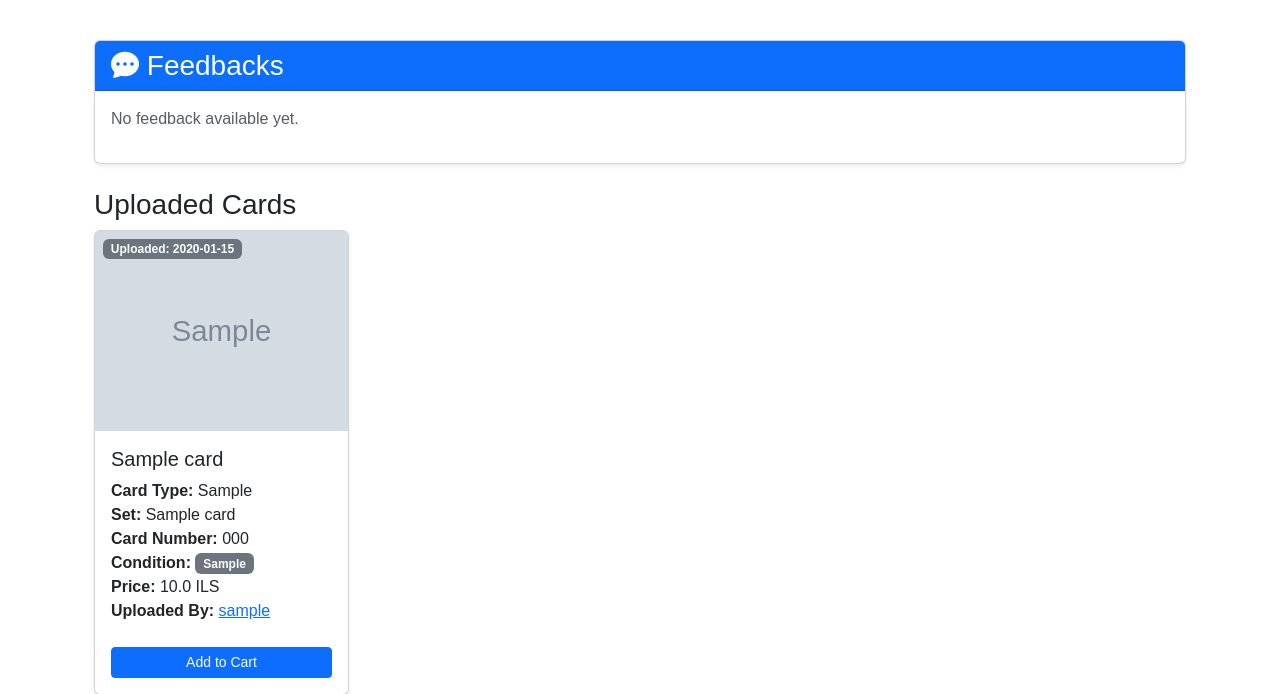
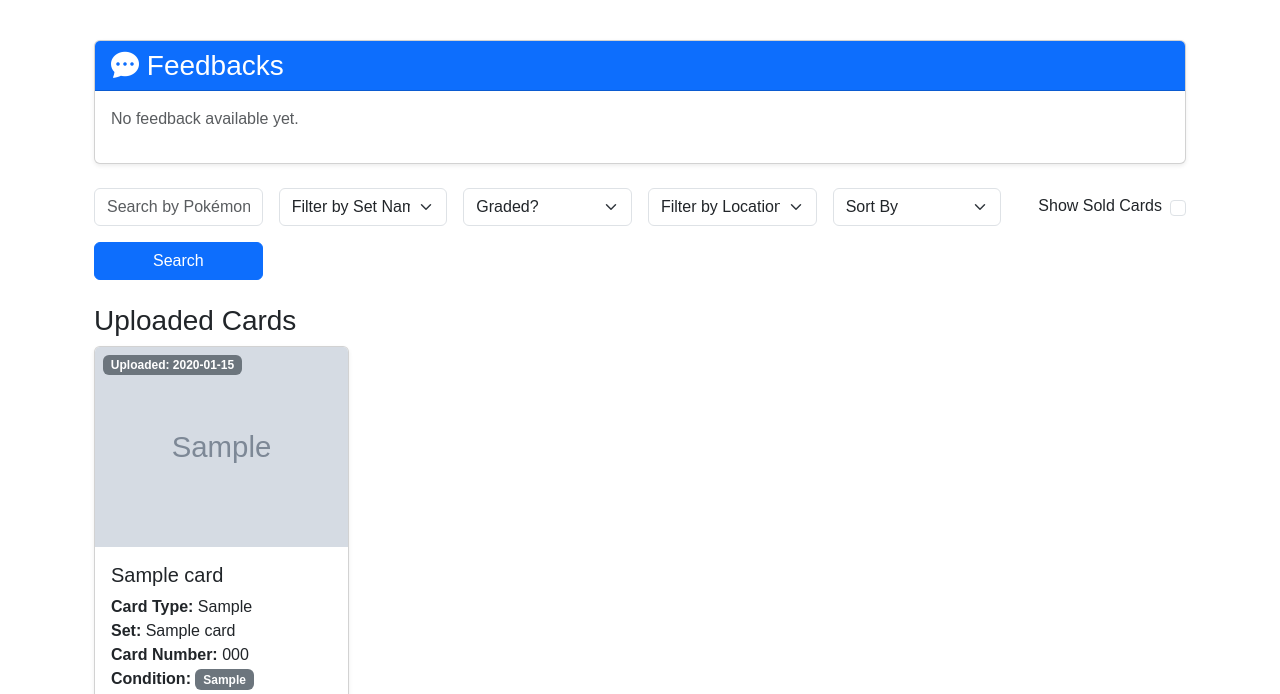
Before and after one commit to urkorenu/pokemon-shop, a Flask app: page /profile/1 in a window 1280 px wide. Shown: the part 232-926 px from the top of the page. Run offline with Flask 3, Linux system fonts and the light colour scheme; tables that the repository leaves empty hold one stand-in row (values such as "Sample post"); grey boxes marked "Sample" are stand-in pictures; some libraries are stand-ins or nearby versions.

Commit message:
Restored search in profile page

```diff
--- a/app/templates/_search_form.html
+++ b/app/templates/_search_form.html
@@ -39,12 +39,13 @@
     </div>
 
     {% if show_sold_checkbox %}
-    <div class="col-md-2 form-check d-flex align-items-center">
-        <input class="form-check-input me-2" type="checkbox" name="show_sold" id="showSold"
-               {% if request.args.get('show_sold') == 'on' %}checked{% endif %} onchange="this.form.submit()">
-        <label class="form-check-label" for="showSold">{{ _('Show Sold Cards') }}</label>
+    <div class="col-md-2 form-check d-flex align-items-center" style="direction: rtl;">
+	<input class="form-check-input ms-2" type="checkbox" name="show_sold" id="showSold"
+	       {% if request.args.get('show_sold') == 'on' %}checked{% endif %} onchange="this.form.submit()">
+	<label class="form-check-label" for="showSold">{{ _('Show Sold Cards') }}</label>
     </div>
     {% endif %}
+
 
     <div class="col-md-2">
         <button type="submit" class="btn btn-primary w-100">{{ _('Search') }}</button>
--- a/app/templates/profile.html
+++ b/app/templates/profile.html
@@ -66,6 +66,9 @@
         </div>
     </div>
 
+    <!-- Include the Search Form -->
+    {% include "_search_form.html" %}
+
     <h3 class="mt-4">{{ _('Uploaded Cards') }}</h3>
     <div class="row">
         {% if cards %}
```
